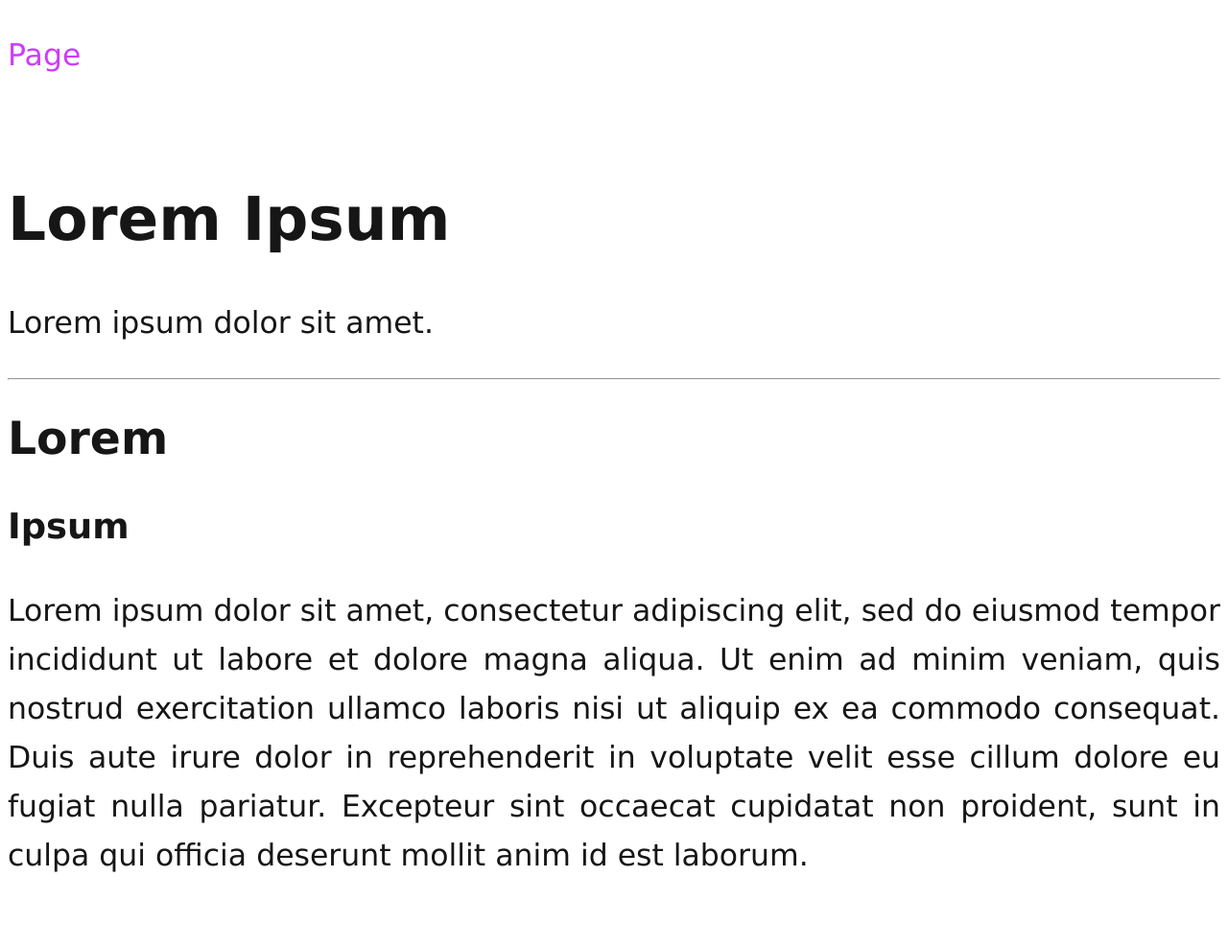
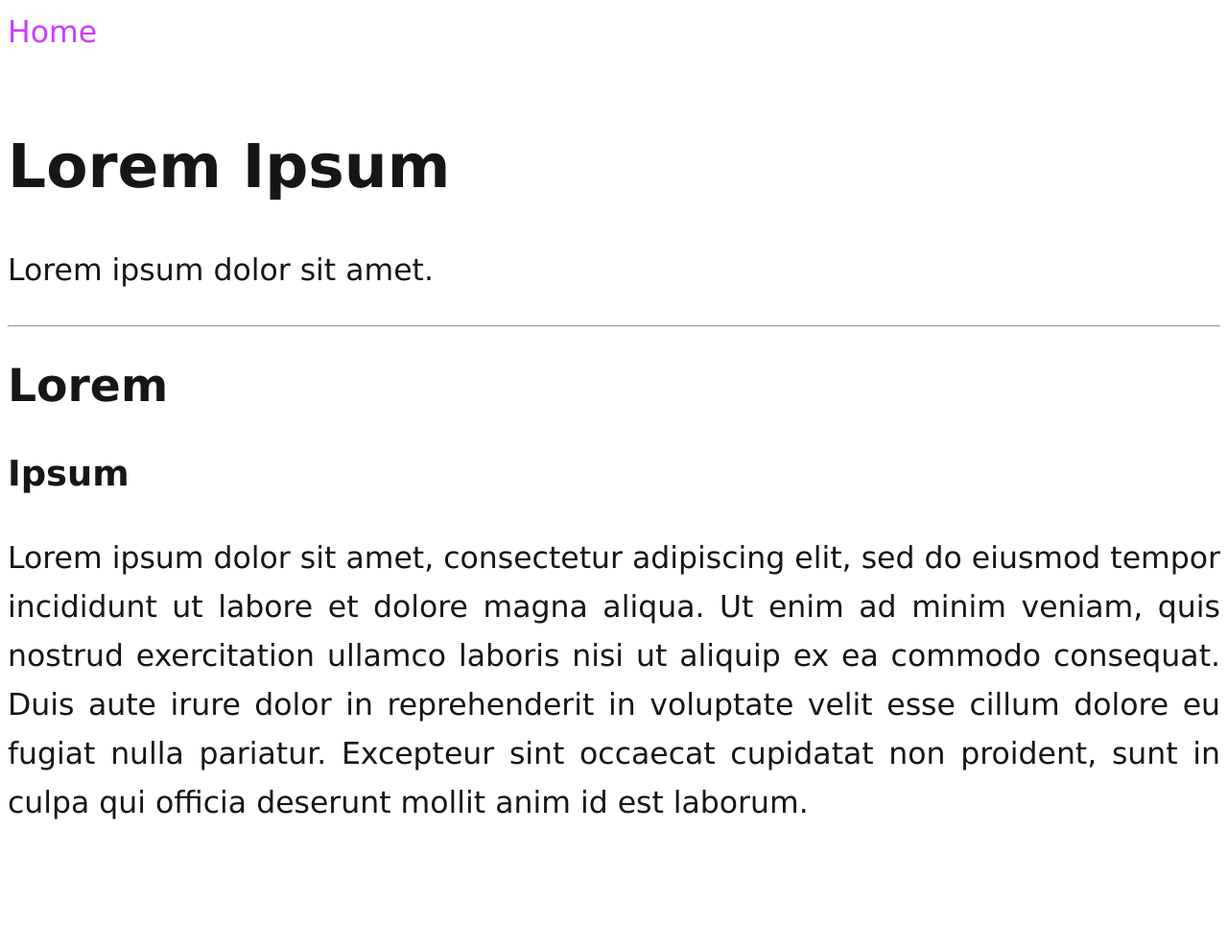
Before and after one commit to ueita/ueita.github.io, a Jekyll site: the page built from page.html, in a window 1280 px wide. Shown: the whole page at 96% size. Built offline with Jekyll 4.4.1, drawn with Linux system fonts in a browser that asks for light colours; after the commit the page ends 933 px from its top, so only the background shows below that.

Commit message:
edited header

```diff
--- a/_includes/header.html
+++ b/_includes/header.html
@@ -1,3 +1,10 @@
+<nav>
+  <a href="{{ / | relative_url }}">Home</a>
+</nav>
+
+
+<!--
+
 <nav>
   <ul>
     {% for item in site.nav %}
@@ -5,3 +12,5 @@
     {% endfor %}
   </ul>
 </nav>
+
+-->
```
